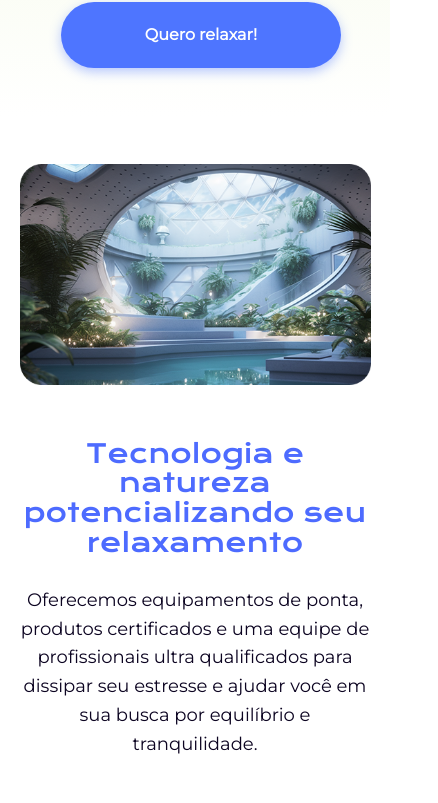
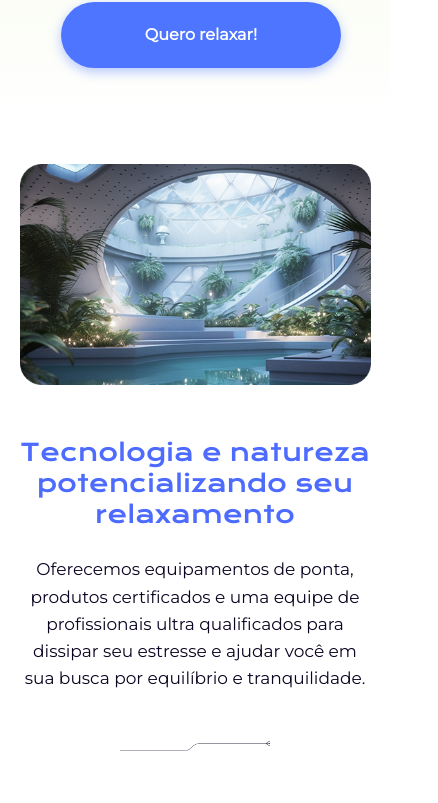
Before and after one commit to odrgues/CalmariaSpa, a React (Vite) app: page / in a window 390 px wide. Shown: the part 823-1626 px from the top of the page, 438 px wide, since content can reach past the window. Built offline with nearby package versions, Linux system fonts and the light colour scheme.

Commit message:
ajustes na responsividade

```diff
--- a/src/components/GlobalStyles/index.jsx
+++ b/src/components/GlobalStyles/index.jsx
@@ -11,6 +11,15 @@ const EstilosGlobais = createGlobalStyle`
 @font-face {
   font-family: 'Montserrat';
   src: local('Montserrat'), local('Montserrat'), url(${Montserrat});
+}
+* {
+  box-sizing: border-box;
+}
+
+html, body {
+  margin: 0;
+  padding: 0;
+  overflow-x: hidden; /* evita scroll lateral no mobile */
 }
 html {
   line-height: 1.15;
--- a/src/components/HighlightsSection/index.jsx
+++ b/src/components/HighlightsSection/index.jsx
@@ -6,6 +6,7 @@ const ContentHighlights = styled.div`
   width: 100%;
   margin-top: 3rem;
   gap: 4rem;
+  box-sizing: border-box; /* evita estouro lateral */
 
   @media (max-width: 768px) {
     margin-top: 2rem;
@@ -20,6 +21,12 @@ const StyledHighlights = styled.section`
   gap: 7rem;
   padding: 2rem 8%;
   flex-direction: ${(props) => (props.reverse ? "row-reverse" : "row")};
+  box-sizing: border-box; /* previne scroll lateral */
+
+  @media (max-width: 1024px) {
+    gap: 4rem;
+    padding: 2rem 6%;
+  }
 
   @media (max-width: 768px) {
     flex-direction: column;
@@ -31,6 +38,7 @@ const StyledHighlights = styled.section`
 
 const MainImage = styled.img`
   width: 35%;
+  max-width: 100%;
   border-radius: 16px;
   object-fit: cover;
   transition: transform 0.3s ease;
@@ -49,6 +57,11 @@ const TextContainer = styled.div`
   display: flex;
   flex-direction: column;
   gap: 1rem;
+  box-sizing: border-box;
+
+  @media (max-width: 1024px) {
+    width: 80%;
+  }
 
   @media (max-width: 768px) {
     width: 100%;
@@ -61,9 +74,16 @@ const Title = styled.h2`
   color: #4d6bff;
   font-weight: 400;
   font-family: "KronaOne", sans-serif;
+  line-height: 1.3;
+  text-align: left;
+
+  @media (max-width: 1024px) {
+    font-size: 28px;
+  }
 
   @media (max-width: 768px) {
-    font-size: 26px;
+    font-size: 24px;
+    text-align: center;
   }
 `;
 
@@ -73,23 +93,32 @@ const Paragraph = styled.p`
   line-height: 1.6;
   font-family: "Montserrat", sans-serif;
   margin-top: -10px;
+  text-align: justify;
+
+  @media (max-width: 1024px) {
+    font-size: 19px;
+  }
 
   @media (max-width: 768px) {
-    font-size: 18px;
+    font-size: 17px;
+    text-align: center;
   }
 `;
 
 const Icon = styled.img`
   width: 587px;
+  max-width: 100%;
   height: auto;
   margin-top: 1rem;
   opacity: 0.9;
-
   display: block;
 
+  @media (max-width: 1024px) {
+    width: 300px;
+  }
+
   @media (max-width: 768px) {
-    width: 200px; /* reduz proporcionalmente */
-    margin-top: 0.8rem;
+    width: 200px;
   }
 
   @media (max-width: 480px) {
@@ -100,14 +129,14 @@ const Icon = styled.img`
 const HighlightsSection = ({ image, title, text, icon, reverse }) => {
   return (
     <ContentHighlights>
-      {" "}
       <StyledHighlights reverse={reverse}>
-        <MainImage src={image} alt="Imagem ilustrativa" />{" "}
+        <MainImage src={image} alt="Imagem ilustrativa" />
         <TextContainer>
-          <Title>{title}</Title> <Paragraph>{text}</Paragraph>{" "}
-          {icon && <Icon src={icon} alt="Ícone ilustrativo" />}{" "}
-        </TextContainer>{" "}
-      </StyledHighlights>{" "}
+          <Title>{title}</Title>
+          <Paragraph>{text}</Paragraph>
+          {icon && <Icon src={icon} alt="Ícone ilustrativo" />}
+        </TextContainer>
+      </StyledHighlights>
     </ContentHighlights>
   );
 };
```
